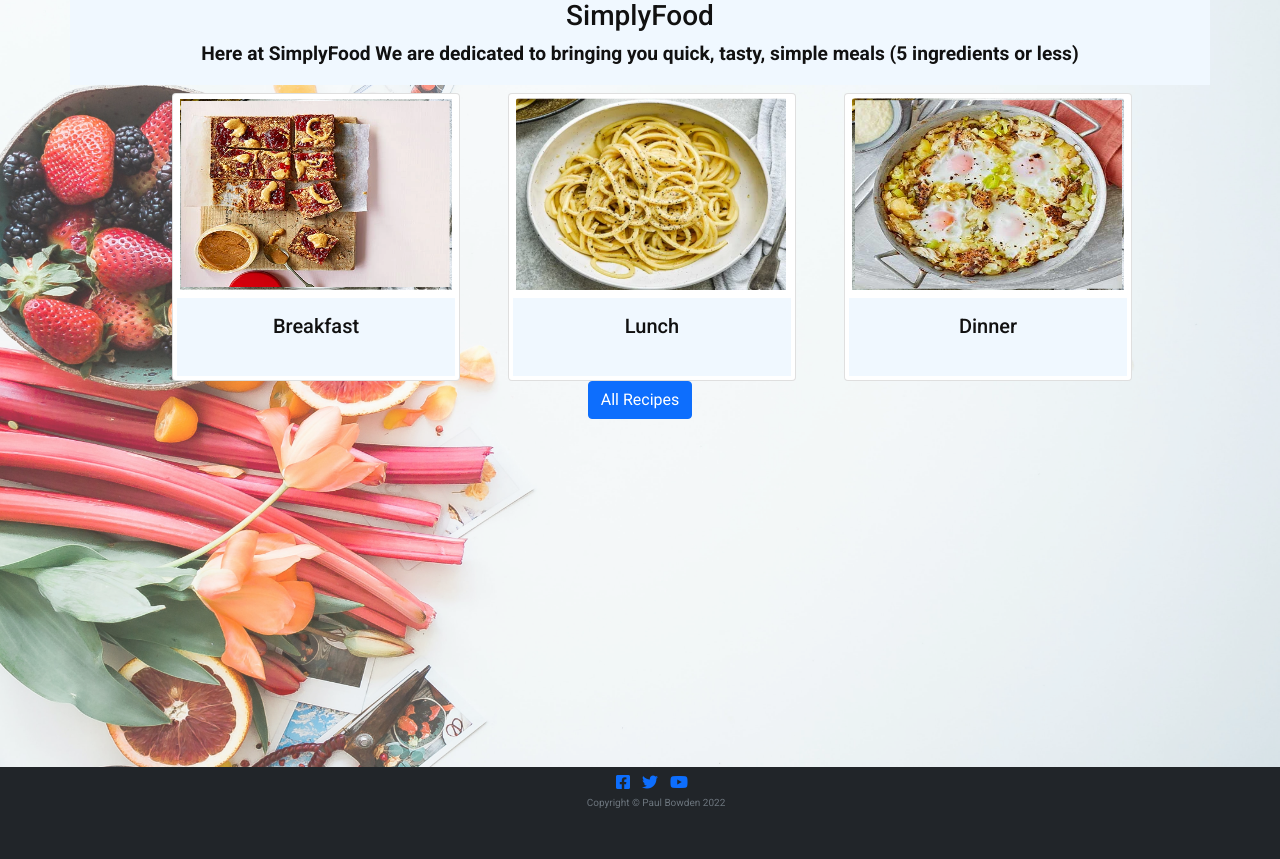
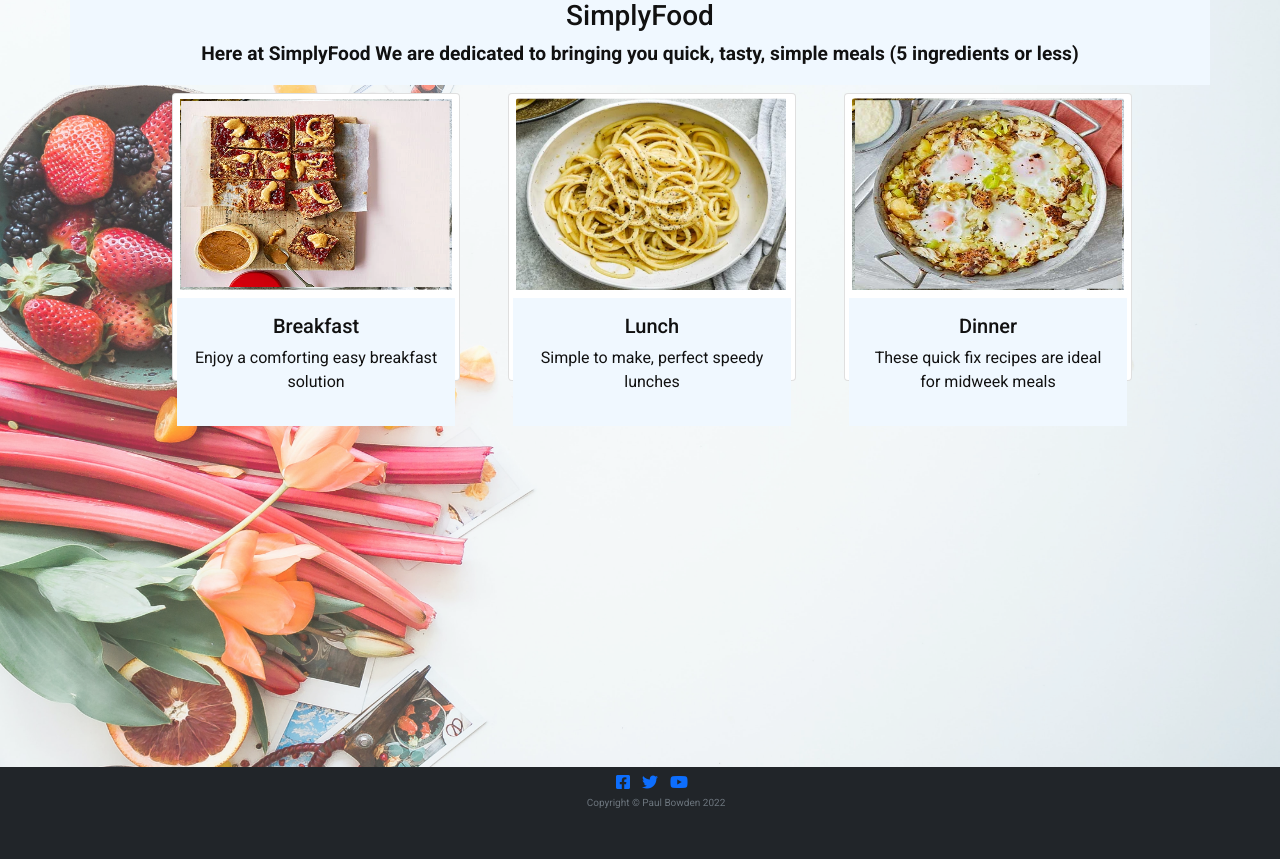
Before and after one commit to PaulBowden673/Projects-MP-MP3, a Flask app: page / in a window 1280 px wide. Shown: the part 64-923 px from the top of the page. Run offline with Flask 2, Linux system fonts and the light colour scheme; some libraries are stand-ins or nearby versions.

Commit message:
updated splash card content

```diff
--- a/templates/index.html
+++ b/templates/index.html
@@ -16,7 +16,7 @@
                             alt="..."> </a>
                     <div class="card-body category-body">
                         <h5 class="card-title">Breakfast</h5>
-
+                        <p>Enjoy a comforting easy breakfast solution</p>
                     </div>
                 </div>
                 <div class="card category-card p-1 mt-2 gap-2">
@@ -24,7 +24,7 @@
                             class="card-img-top category-img" alt="..."> </a>
                     <div class="card-body category-body">
                         <h5 class="card-title">Lunch</h5>
-
+                        <p>Simple to make, perfect speedy lunches</p>
                     </div>
                 </div>
 
@@ -34,7 +34,7 @@
                     <div class="card-body category-body">
 
                         <h5 class="card-title">Dinner</h5>
-
+                        <p>These quick fix recipes are ideal for midweek meals</p>
                     </div>
                 </div>
 </section>
```
